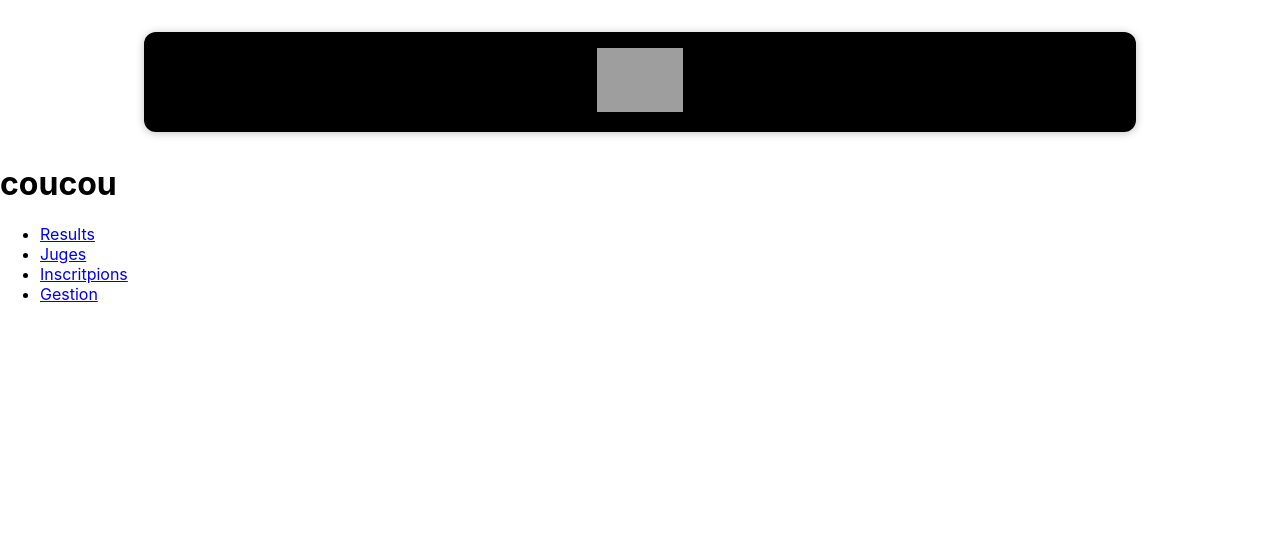
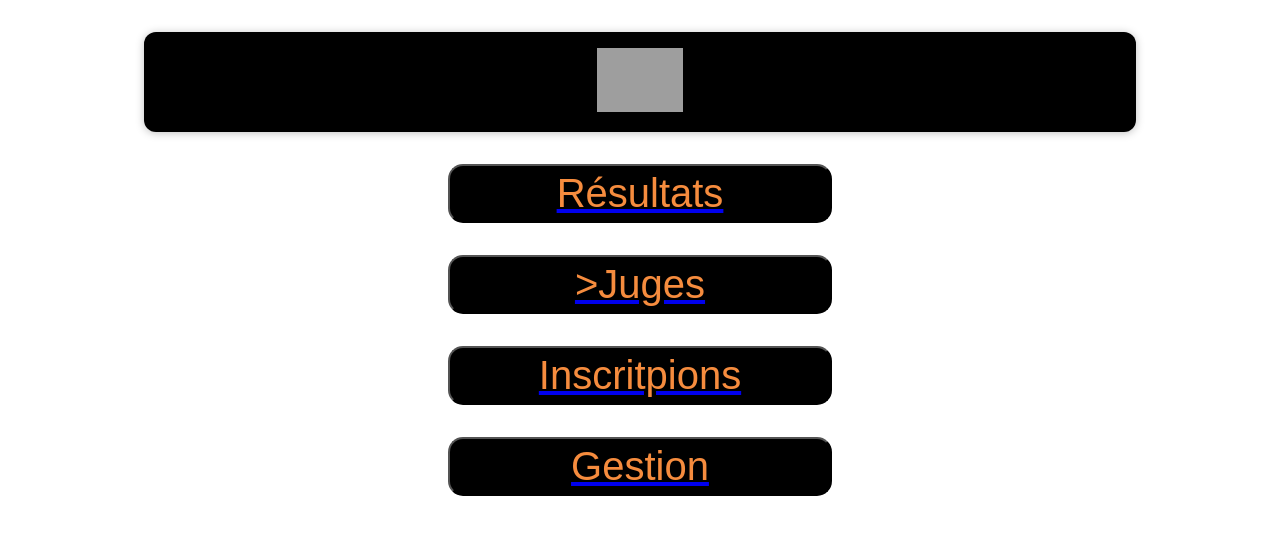
Before and after one commit to MGeraud/competition-bloc-ui, a React (Create React App) app: page /Welcome in a window 1280 px wide. Shown: the top 534 px of the page. Built offline with nearby package versions, Linux system fonts and the light colour scheme; grey boxes are pictures that could not be loaded.

Commit message:
Add some css to welcome page

```diff
--- a/src/components/main-buttons/MainButton.css
+++ b/src/components/main-buttons/MainButton.css
@@ -1,6 +1,7 @@
-button{
-    background-color: black;
-    width: 30%;
-    margin: 2rem auto;
-    text-align: center;
-}
+/*button{*/
+/*    background-color: black;*/
+/*    width: 30%;*/
+/*    margin: 2rem auto;*/
+/*    text-align: center;*/
+/*    color: #F68C3E ;*/
+/*}*/
--- a/src/pages/Welcome.js
+++ b/src/pages/Welcome.js
@@ -1,24 +1,27 @@
 import {Link} from "react-router-dom";
+import classNames from './Welcome.module.css';
+import {Fragment} from "react";
 
 const Welcome = () => {
     return (
-        <>
-            <h1>coucou</h1>
-            <ul>
-                <li>
-                    <Link to='/resultats'>Results</Link>
-                </li>
-                <li>
-                    <Link to='/juges'>Juges</Link>
-                </li>
-                <li>
-                    <Link to='/inscriptions'>Inscritpions</Link>
-                </li>
-                <li>
-                    <Link to='/gestion'>Gestion</Link>
-                </li>
-            </ul>
-        </>
+        <Fragment className={classNames.displayLinks}>
+            <Link to='/resultats'>
+                <button type='button'>Résultats</button>
+            </Link>
+
+            <Link to='/juges'>
+                <button type='button'>>Juges</button>
+            </Link>
+
+            <Link to='/inscriptions'>
+                <button type='button'>Inscritpions</button>
+            </Link>
+
+            <Link to='/gestion'>
+                <button type='button'>Gestion</button>
+            </Link>
+
+        </Fragment>
     )
 }
 
--- /dev/null
+++ b/src/pages/Welcome.module.css
@@ -0,0 +1,22 @@
+button{
+    background-color: black;
+    width: 30%;
+    margin: 2rem auto;
+    text-align: center;
+    color: #F68C3E ;
+    font-size: 2.5em;
+    padding: 5px;
+    border-radius: 15px;
+    transition-duration: 0.4s;
+    display: block;
+}
+
+button:hover{
+    background-color: #F68C3E;
+    color: black;
+}
+
+.displayLinks {
+
+
+}
```
